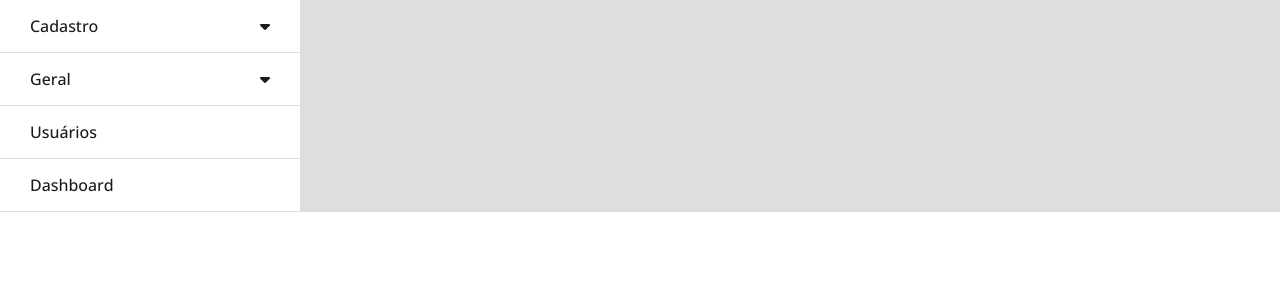
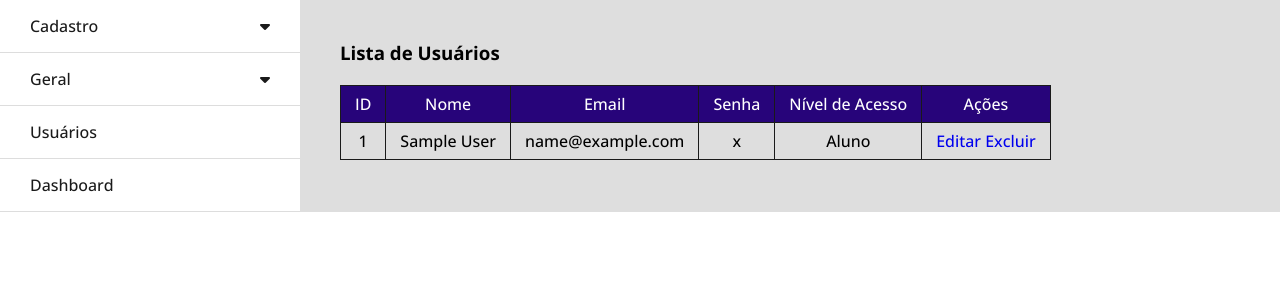
Before and after one commit to FelipeSoft/sistema-academico-poo, a PHP site: page /sistema-academico-poo/users.php in a window 1280 px wide; the page is wider, and only the part inside the window is pictured. Shown: the part 60-360 px from the top of that part. Run offline with PHP 8.4, Linux system fonts and the light colour scheme; tables that the repository leaves empty hold one stand-in row (values such as "Sample post"); data that the repository does not hold is empty; some libraries are stand-ins or nearby versions.

Commit message:
Função de mostrar todos os usuários do UserDao e carregando-os em uma view chamada users.php

```diff
--- a/assets/css/forms.css
+++ b/assets/css/forms.css
@@ -7,13 +7,19 @@ div.container{
 h2.main-title{
     margin-bottom: 20px;
 }
+textarea{
+    resize: none;
+    height: 100%;
+}
 form label,
 form label input,
-form label select{
+form label select,
+form label textarea{
     width: 100%;
 }
 form label input,
-form label select{
+form label select,
+form label textarea{
     padding: 10px 20px;
     margin-bottom: 20px;
     outline: 0;
--- a/assets/css/home.css
+++ b/assets/css/home.css
@@ -153,3 +153,17 @@ div.message{
     color: #fff;
     margin-bottom: 20px;
 }
+table#usersTable{
+    border-collapse: collapse;
+    margin-top: 20px;
+}
+table#usersTable thead tr td{
+    background-color: var(--high-color);
+    color: #fff;
+}
+table#usersTable thead tr td,
+table#usersTable tbody tr td{
+    border: 1px solid var(--dark-color);
+    padding: 7px 14px;
+    text-align: center;
+}
--- a/config.php
+++ b/config.php
@@ -4,7 +4,7 @@ require("C:/xampp/htdocs/sistema-academico-poo/models/DatabaseConnection.php");
 $DB_NAME = "sistema_academico";
 $DB_HOST = "localhost";
 $DB_USER = "root";
-$DB_PASSWORD = "root";
+$DB_PASSWORD = "aluno123";
 
 $database_connection = new DatabaseConnection($DB_NAME, $DB_HOST, $DB_USER, $DB_PASSWORD);
 $connection = $database_connection->connect();
--- a/dao/StudentDataAccessObjectMySql.php
+++ b/dao/StudentDataAccessObjectMySql.php
@@ -37,6 +37,7 @@ class StudentDataAccessObjectMySql{
         }
     }
     public function getStudentByEnrollmentRegister(int $enrollment_register){
+        try{
             $sql = $this->pdo->prepare("SELECT * FROM students WHERE rm = :rm");
             $sql->bindValue(":rm", $enrollment_register);
             $sql->execute();
@@ -59,5 +60,9 @@ class StudentDataAccessObjectMySql{
                 return $student;
             }
             return null;
+        } catch (PDOException $error){
+            echo $error->getMessage();
+            exit;
         }
     }
+}
--- a/dao/UserDataAccessObjectMySql.php
+++ b/dao/UserDataAccessObjectMySql.php
@@ -41,4 +41,32 @@ class UserDataAccessObjectMySql{
             exit;
         }
     }
+
+    public function all(){
+        $users = null;
+        try{
+            $sql = $this->pdo->prepare("SELECT * FROM users");
+            $sql->execute();
+
+            if($sql->rowCount() > 0){
+                foreach($sql as $data){
+                    $user = new User();
+                    $user->setUserAttribute([
+                        "id" => $data["id"],
+                        "name" => $data["name"],
+                        "email" => $data["email"],
+                        "password" => $data["password"],
+                        "access_level" => $data["access_level"],
+                    ]);
+
+                    $users[] = $user;
+                }
+                return $users;
+            }
+
+        } catch(PDOException $error){
+            echo $error->getMessage();
+            die;
+        }
+    }
 }
--- /dev/null
+++ b/edit_user.php
@@ -0,0 +1 @@
+Olá
--- a/models/DatabaseConnection.php
+++ b/models/DatabaseConnection.php
@@ -18,6 +18,7 @@ class DatabaseConnection{
             return $pdo;
         } catch (PDOException $error) {
             echo "Error: " . $error->getMessage();
+            exit;
         }
     }
 }
--- a/users.php
+++ b/users.php
@@ -1,7 +1,59 @@
-<?php require("C:/xampp/htdocs/sistema-academico-poo/components/header.php") ?>
+<?php
+session_start();
+require("C:/xampp/htdocs/sistema-academico-poo/config.php");
+require("C:/xampp/htdocs/sistema-academico-poo/components/header.php");
+require("C:/xampp/htdocs/sistema-academico-poo/dao/UserDataAccessObjectMySql.php");
+
+$dao = new UserDataAccessObjectMySql($connection);
+$users = $dao->all();
+?>
 
 <main>
-    <?php require("C:/xampp/htdocs/sistema-academico-poo/components/asideAdministrator.php") ?>
+    <?php require("C:/xampp/htdocs/sistema-academico-poo/components/asideAdministrator.php"); ?>
+    <div class="container">
+        <h3>Lista de Usuários</h3>
+        <table id="usersTable">
+            <thead>
+                <tr>
+                    <td>ID</td>
+                    <td>Nome</td>
+                    <td>Email</td>
+                    <td>Senha</td>
+                    <td>Nível de Acesso</td>
+                    <td>Ações</td>
+                </tr>
+            </thead>
+            <tbody>
+                <?php if($users !== null): ?>
+                    <?php foreach($users as $user): ?>
+                        <tr>
+                            <td><?= $user->getUserAttribute("id"); ?></td>
+                            <td><?= $user->getUserAttribute("name"); ?></td>
+                            <td><?= $user->getUserAttribute("email"); ?></td>
+                            <td><?= $user->getUserAttribute("password"); ?></td>
+                            <td>
+                                <?php
+                                    if($user->getUserAttribute("access_level") === 1){
+                                        echo "Aluno";
+                                    } else if($user->getUserAttribute("access_level") === 2){
+                                        echo "Professor";
+                                    } else if($user->getUserAttribute("access_level") === 3){
+                                        echo "Administrador";
+                                    }
+                                ?>
+                            </td>
+                            <td>
+                                <div class="actionsTableUsers">
+                                    <a href="<?=$base_url?>/edit_user.php?id=<?= $user->getUserAttribute("id"); ?>">Editar</a>
+                                    <a href="<?=$base_url?>/delete_user_action.php?id=<?= $user->getUserAttribute("id"); ?>">Excluir</a>
+                                </div>
+                            </td>
+                        </tr>
+                    <?php endforeach; ?>
+                <?php endif; ?>
+            </tbody>
+        </table>
+    </div>
 </main>
 
-<?php require("C:/xampp/htdocs/sistema-academico-poo/components/footer.php") ?>
+<?php require("C:/xampp/htdocs/sistema-academico-poo/components/footer.php"); ?>
```
Also changed, not shown: teacher.php (+11 -7 lines), actions/delete_user_action.php (added). Lines whose indentation alone changed are shown as unchanged.
